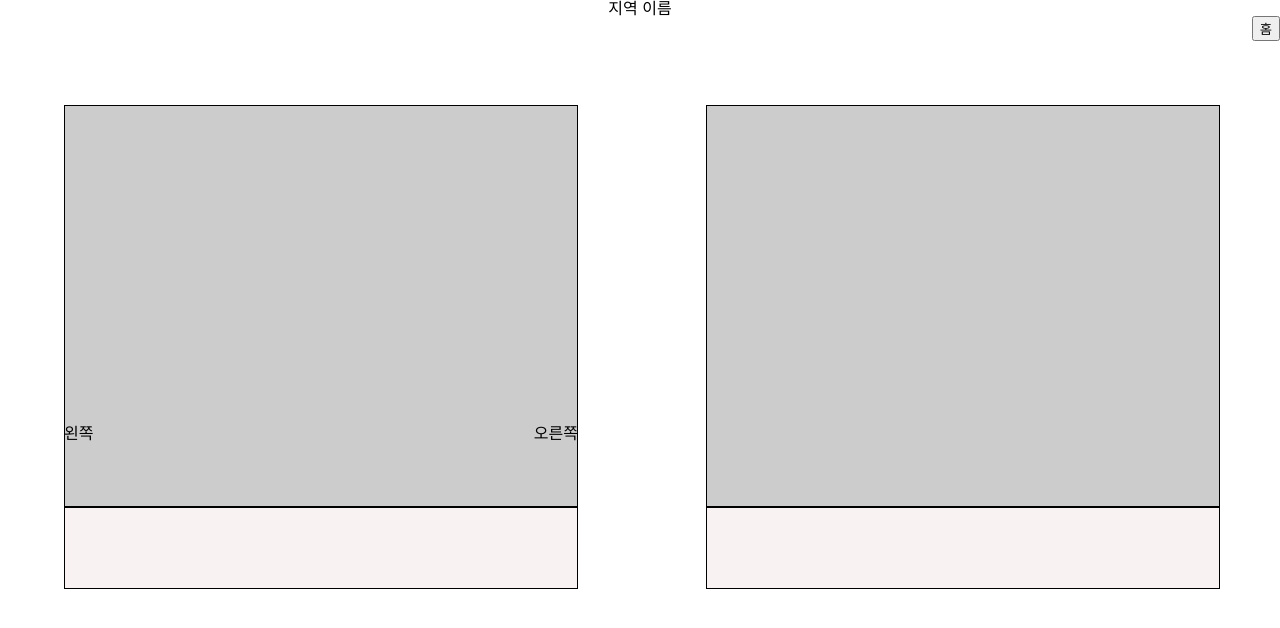
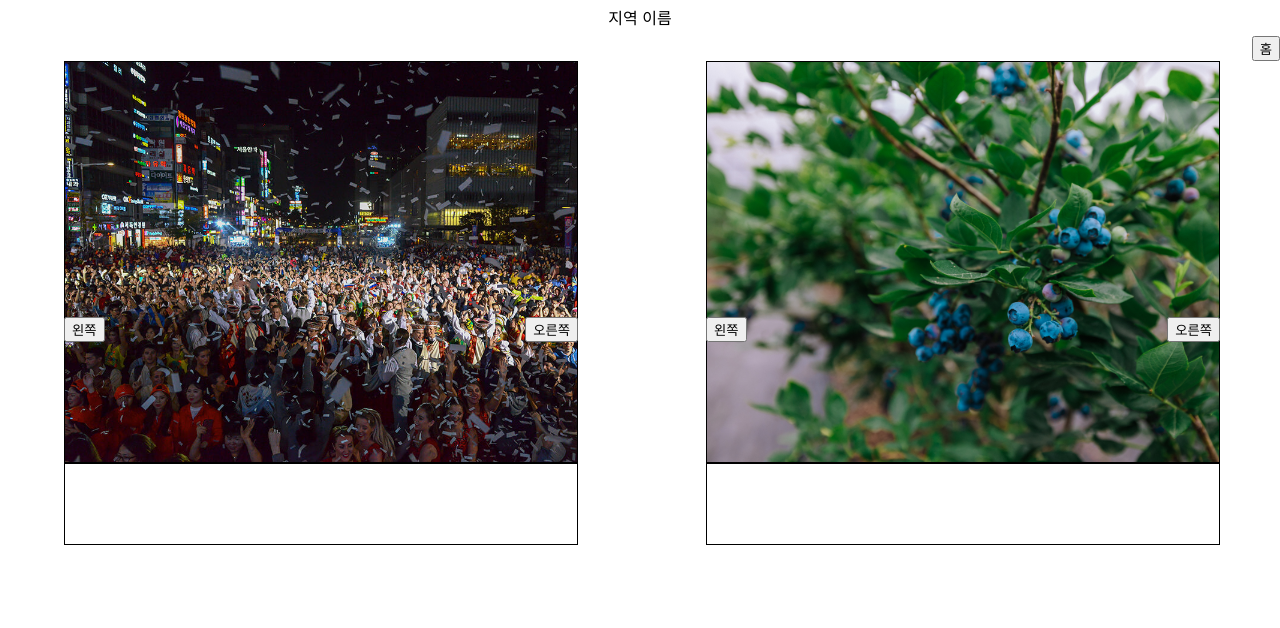
Before and after one commit to hin6150/ToyProject, a React (Create React App) app: page /detail in a window 1280 px wide. Shown: the top 628 px of the page. Built offline with nearby package versions, Linux system fonts and the light colour scheme.

Commit message:
포스터페이지 박스 구조 변경(#2)

```diff
--- a/src/Component/Posts/Posts.css
+++ b/src/Component/Posts/Posts.css
@@ -2,18 +2,20 @@
 .firstPost {
   width: 40vw;
   height: 50vh;
-  margin: 5vw 5vw 0vw 5vw;
+  margin: 0vw 5vw 0vw 5vw;
 
-  background: rgba(0, 0, 0, 0.2);
+  background-image: url("./img/dance.jpg");
+  background-size: cover;
   border: 1px solid black;
 }
 
 .secondPost {
   width: 40vw;
-  height: 10vh;
+  height: 50vh;
   margin: 0vw 5vw 0vw 5vw;
 
-  background: rgba(219, 190, 190, 0.2);
+  background-image: url("./img/blueberry.jpg");
+  background-size: cover;
   border: 1px solid black;
 }
 /* .firstPostText {
--- a/src/Component/Posts/Posts.js
+++ b/src/Component/Posts/Posts.js
@@ -5,9 +5,7 @@ export const FirstPost = (props) => {
   return (
     <div className="firstPost" style={{ width: "40vw" }}>
       <div className="firstPostImg"></div>
-      <div className="firstPostText">
-        {props.children}
-      </div>
+      <div className="firstPostText">{props.children}</div>
     </div>
   );
 };
@@ -17,7 +15,7 @@ export const SecondPost = (props) => {
     <div className="secondPost">
       <div className="secondPostImg"></div>
       <div className="secondPostText">
-        <p>{props.text}</p>
+        <p>{props.children}</p>
       </div>
     </div>
   );
--- /dev/null
+++ b/src/Component/Texts/Texts.css
@@ -0,0 +1,19 @@
+/* 포스터 */
+.FirstText {
+    width: 40vw;
+    height: 10vh;
+    margin: 0vw 5vw 0vw 5vw;
+
+    border: 1px solid black;
+  }
+
+  .SecondText {
+    width: 40vw;
+    height: 10vh;
+    margin: 0vw 5vw 0vw 5vw;
+
+    border: 1px solid black;
+  }
+  /* .firstPostText {
+    text-align: center;
+  } */
--- /dev/null
+++ b/src/Component/Texts/Texts.js
@@ -0,0 +1,20 @@
+import React from "react";
+import "./Texts.css";
+
+export const FirstText = (props) => {
+  return (
+    <div className="FirstText" style={{ width: "40vw" }}>
+      <div className="FirstTextImg"></div>
+      <div className="FirstTextText">{props.children}</div>
+    </div>
+  );
+};
+
+export const SecondText = (props) => {
+  return (
+    <div className="SecondText">
+      <div className="SecondTextImg"></div>
+      <div className="SecondTextText">{props.children}</div>
+    </div>
+  );
+};
--- a/src/Detail.css
+++ b/src/Detail.css
@@ -6,6 +6,7 @@
 /* 지역 이름 */
 .mainName {
   text-align: center;
+  margin: 10px;
 }
 
 /* 홈 버튼 */
@@ -20,15 +21,30 @@
 .postOne {
   position: relative;
 }
+.postTwo {
+  position: relative;
+}
 /* 포스트 화살표 */
 .postOne .left {
   position: absolute;
-  top: 30vw;
+  top: 20vw;
   left: 5vw;
 }
 
 .postOne .right {
   position: absolute;
-  top: 30vw;
+  top: 20vw;
   right: 5vw;
 }
+
+.postTwo .left {
+  position: absolute;
+  top: 20vw;
+  left: 5vw;
+}
+
+.postTwo .right {
+  position: absolute;
+  top: 20vw;
+  right: 5vw;
+}
--- a/src/Pages/Detail.js
+++ b/src/Pages/Detail.js
@@ -2,6 +2,7 @@ import React from "react";
 import { FirstPost, SecondPost } from "../Component/Posts/Posts";
 import { Link } from "react-router-dom";
 import "../Detail.css";
+import { FirstText, SecondText } from "../Component/Texts/Texts";
 
 const Detail = () => {
   return (
@@ -14,14 +15,24 @@ const Detail = () => {
       </div>
       <div className="postList">
         <div className="postOne">
-          <p className="left">왼쪽</p>
-          <p className="right">오른쪽</p>
+          <p className="left">
+            <button>왼쪽</button>
+          </p>
+          <p className="right">
+            <button>오른쪽</button>
+          </p>
           <FirstPost></FirstPost>
-          <SecondPost></SecondPost>
+          <FirstText></FirstText>
         </div>
         <div className="postTwo">
-          <FirstPost></FirstPost>
+          <p className="left">
+            <button>왼쪽</button>
+          </p>
+          <p className="right">
+            <button>오른쪽</button>
+          </p>
           <SecondPost></SecondPost>
+          <SecondText></SecondText>
         </div>
       </div>
     </div>
```
